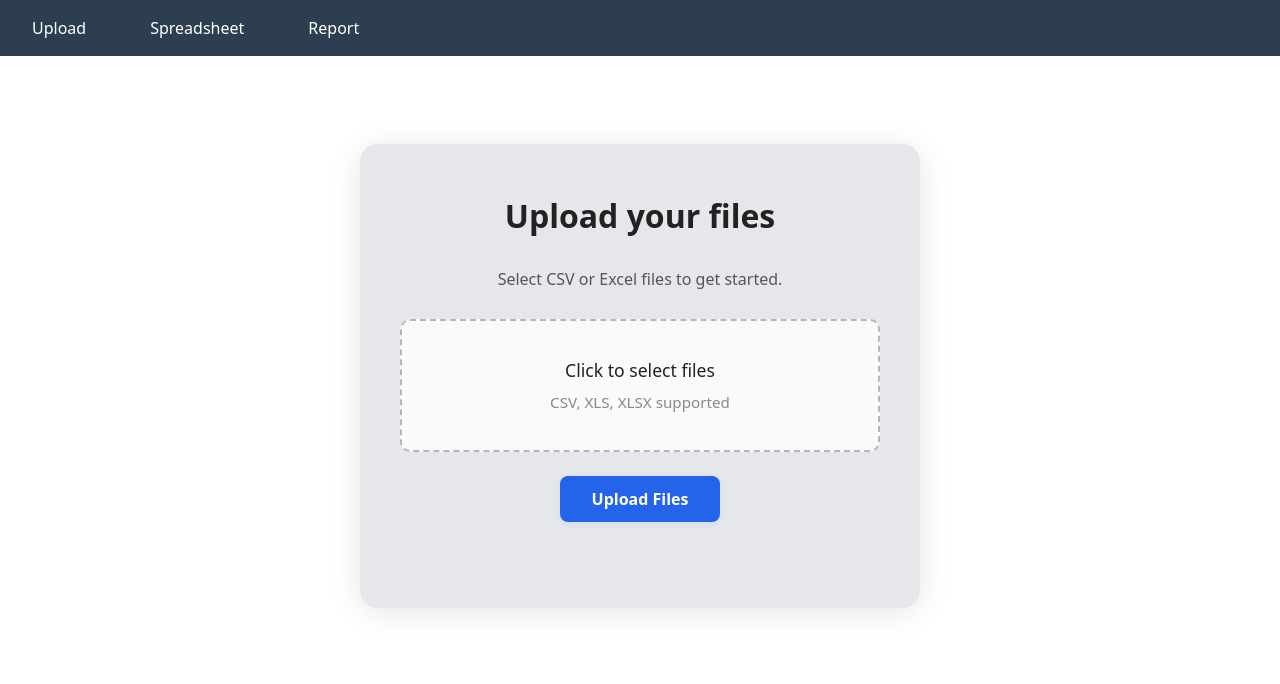
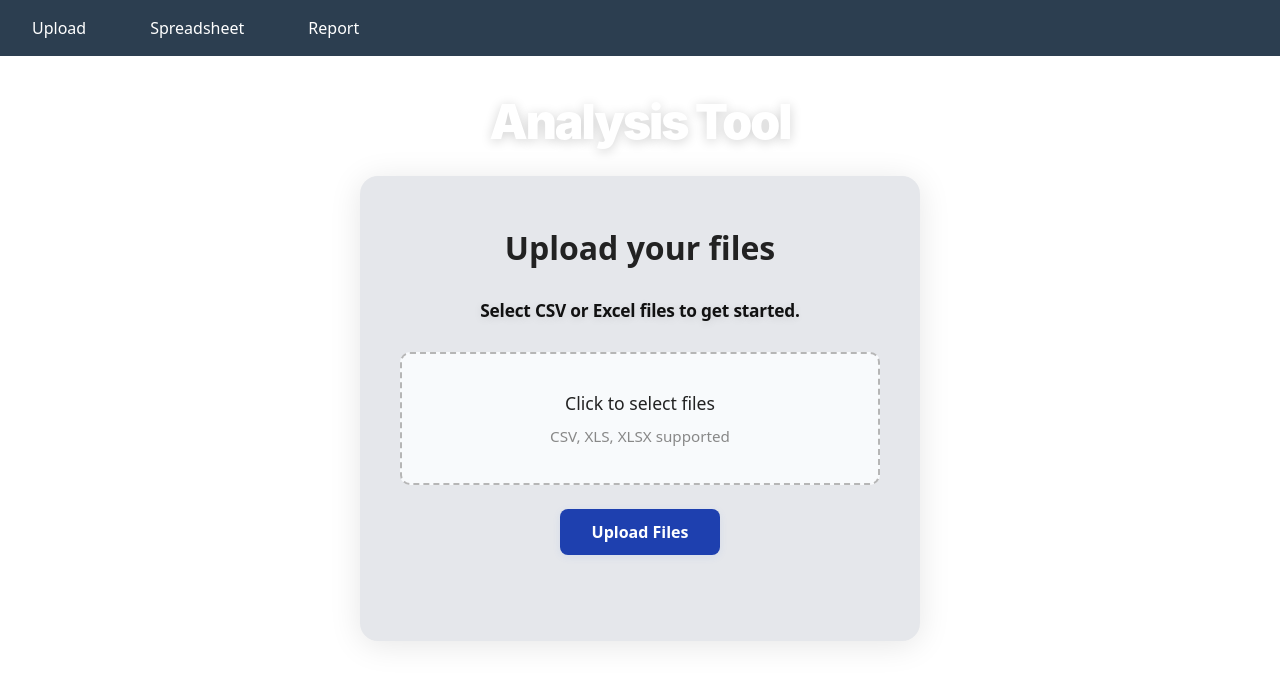
Before and after one commit to school-projects123/SWE_group8, a React (Vite) app in the folder analaysisTool/: page / in a window 1280 px wide. Shown: the top 684 px of the page. Built offline with nearby package versions, Linux system fonts and the light colour scheme.

Commit message:
CA - update FileUploader with latest changes

```diff
--- a/analaysisTool/src/components/FileUploader.jsx
+++ b/analaysisTool/src/components/FileUploader.jsx
@@ -1,4 +1,3 @@
-
 import React, { useState } from "react";
 
 export default function FileUploader() {
@@ -18,10 +17,17 @@ export default function FileUploader() {
     setLoading(true);
     setProgress(50);
     setShowSuccess(false);
+    // Simulate parse error for demonstration (replace with real parse logic)
+    const hasCorrupt = selectedFiles.some(f => f.name.toLowerCase().includes("corrupt"));
     setTimeout(() => {
       setProgress(100);
       setLoading(false);
+      if (hasCorrupt) {
+        setWarn("This file could not be read or is corrupted.");
+        setTimeout(() => setWarn(""), 2500);
+      } else {
         setShowSuccess(true);
+      }
     }, 1000);
   }
 
@@ -34,14 +40,23 @@ export default function FileUploader() {
     const fileList = e.target.files;
     if (!fileList || fileList.length === 0) return;
     const allowed = [".csv", ".xls", ".xlsx"];
+    let badFile = false;
     const files = Array.from(fileList)
-      .filter(f => allowed.some(ext => f.name.toLowerCase().endsWith(ext)))
+      .filter(f => {
+        const ok = allowed.some(ext => f.name.toLowerCase().endsWith(ext));
+        if (!ok) badFile = true;
+        return ok;
+      })
       .map(f => ({
         file: f,
         name: f.name,
         size: (f.size / 1024).toFixed(1) + " KB",
         type: f.name.endsWith('.csv') ? 'CSV' : 'Excel'
       }));
+    if (badFile) {
+      setWarn("This file is not compatible. Only CSV or Excel files are allowed.");
+      setTimeout(() => setWarn(""), 2500);
+    }
     setSelectedFiles(prev => [...prev, ...files]);
     e.target.value = '';
   }
@@ -53,10 +68,31 @@ export default function FileUploader() {
   return (
     <div style={{
       minHeight: '80vh',
+      background: 'none',
+    }}>
+      <header style={{
+        width: '100%',
+        textAlign: 'center',
+        marginTop: '40px',
+        marginBottom: '28px',
+        outline: 'none',
+      }} tabIndex={0} aria-label="Analysis Tool main heading">
+        <h1 style={{
+          fontSize: '3rem',
+          fontWeight: 900,
+          fontFamily: 'Inter, Segoe UI, Arial, sans-serif',
+          letterSpacing: '-2px',
+          margin: 0,
+          color: '#fff',
+          textShadow: '0 2px 12px rgba(0,0,0,0.18)',
+          lineHeight: 1.08,
+        }}>Analysis Tool</h1>
+      </header>
+      <div style={{
         display: 'flex',
         alignItems: 'center',
         justifyContent: 'center',
-      background: 'none',
+        width: '100%',
       }}>
         <div style={{
           background: '#e5e7eb',
@@ -69,7 +105,14 @@ export default function FileUploader() {
           textAlign: 'center',
         }}>
           <h2 style={{marginTop:0, fontSize:'2rem', fontWeight:600, color:'#222'}}>Upload your files</h2>
-        <p style={{color:'#555', fontSize:'1rem', marginBottom:'28px'}}>Select CSV or Excel files to get started.</p>
+          <p style={{
+            color:'#111',
+            fontSize:'1.08rem',
+            marginBottom:'28px',
+            fontWeight: 700,
+            letterSpacing: '-0.2px',
+            textShadow: '0 2px 8px rgba(0,0,0,0.10)'
+          }}>Select CSV or Excel files to get started.</p>
           <label style={{
             display: 'block',
             border: '2px dashed #b6b6b6',
@@ -87,7 +130,7 @@ export default function FileUploader() {
             <input type="file" multiple onChange={handleFileSelect} style={{display:'none'}} />
           </label>
           <button onClick={showLoading} style={{
-          background:'#2563eb',
+            background:'#1e40af', // darker blue
             color:'#fff',
             border:'none',
             borderRadius:'8px',
@@ -99,8 +142,8 @@ export default function FileUploader() {
             boxShadow:'0 2px 8px rgba(37,99,235,0.08)',
             transition:'background 0.2s',
           }}
-        onMouseEnter={e => e.currentTarget.style.background = '#1d4ed8'}
-        onMouseLeave={e => e.currentTarget.style.background = '#2563eb'}>
+          onMouseEnter={e => e.currentTarget.style.background = '#1e293b'}
+          onMouseLeave={e => e.currentTarget.style.background = '#1e40af'}>
             Upload Files
           </button>
           {warn && <div style={{color:'#e11d48',marginBottom:'12px',fontWeight:500}}>{warn}</div>}
@@ -131,5 +174,6 @@ export default function FileUploader() {
           </ul>
         </div>
       </div>
+    </div>
   );
 }
```
Lines whose indentation alone changed are shown as unchanged.
